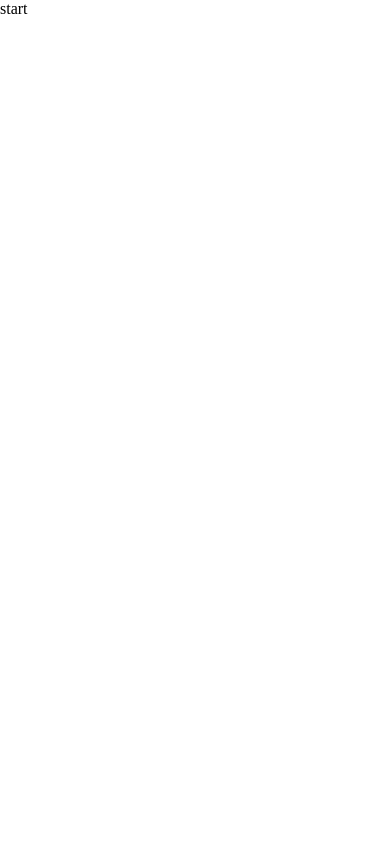
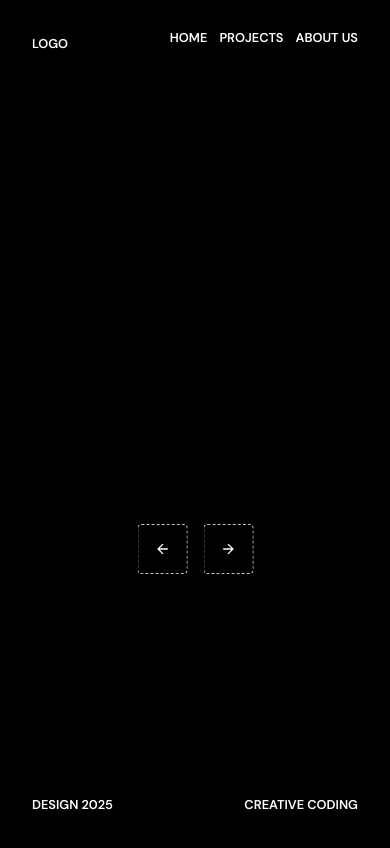
Before and after one commit to freetimezp/usefull-things-401-carousel, a website built with Vite: page index.html in a window 390 px wide. Built offline with nearby package versions, Linux system fonts and the light colour scheme.

Commit message:
02. usefull-things-401-carousel. UI.

```diff
--- a/index.html
+++ b/index.html
@@ -10,7 +10,64 @@
     </head>
 
     <body>
-        start
+        <nav>
+            <div class="logo">
+                <a href="#">Logo</a>
+            </div>
+
+            <div class="nav-links">
+                <a href="#">Home</a>
+                <a href="#">Projects</a>
+                <a href="#">About Us</a>
+            </div>
+        </nav>
+
+        <div class="carousel">
+            <div class="carousel-images"></div>
+        </div>
+
+        <div class="slider-controls">
+            <button class="control-btn prev-btn">
+                <svg
+                    xmlns="https://www.w3.org/2000/svg"
+                    height="24px"
+                    viewBox="0 -960 960 960"
+                    width="24px"
+                    fill="#fff"
+                >
+                    <path d="m313-440 224 224-57 56-320-320 320-320 57 56-224 224h487v80H313Z" />
+                </svg>
+            </button>
+
+            <button class="control-btn next-btn">
+                <svg
+                    xmlns="https://www.w3.org/2000/svg"
+                    height="24px"
+                    viewBox="0 -960 960 960"
+                    width="24px"
+                    fill="#fff"
+                >
+                    <path d="M647-440H160v-80h487L423-744l57-56 320 320-320 320-57-56 224-224Z" />
+                </svg>
+            </button>
+        </div>
+
+        <footer>
+            <p>design 2025</p>
+            <p>creative coding</p>
+        </footer>
+
+        <svg viewBox="0 0 0 0" aria-hidden="true" style="position: absolute; z-index: -1; opacity: 0">
+            <defs>
+                <filter id="blur-matrix">
+                    <feColorMatrix
+                        in="SourceGraphic"
+                        type="matrix"
+                        values="1 0 0 0 0 0 1 0 0 0 0 0 1 0 0 0 0 0 255 -140"
+                    ></feColorMatrix>
+                </filter>
+            </defs>
+        </svg>
 
         <script type="module" src="./src/assets/js/main.js"></script>
     </body>
--- a/src/assets/css/style.css
+++ b/src/assets/css/style.css
@@ -1,3 +1,5 @@
+@import url("https://fonts.googleapis.com/css2?family=DM+Sans:ital,opsz,wght@0,9..40,100..1000;1,9..40,100..1000&display=swap");
+
 * {
     padding: 0;
     margin: 0;
@@ -9,3 +11,173 @@
 a {
     text-decoration: none;
 }
+
+body {
+    font-family: "DM Sans", sans-serif;
+    background-color: #000;
+    color: #fff;
+}
+
+img {
+    width: 100%;
+    height: 100%;
+    object-fit: cover;
+    will-change: transform;
+}
+
+h1 {
+    text-transform: uppercase;
+    font-size: 5rem;
+    letter-spacing: -0.1rem;
+    line-height: 0.85;
+}
+
+p,
+a {
+    color: #fff;
+    text-transform: uppercase;
+    font-size: 0.8rem;
+    font-weight: 550;
+    line-height: 1;
+    display: inline-block;
+}
+
+nav,
+footer {
+    position: fixed;
+    width: 100%;
+    padding: 2rem;
+    display: flex;
+    justify-content: space-between;
+    align-items: flex-start;
+    z-index: 2;
+}
+
+nav .logo {
+    width: 2rem;
+}
+
+nav .nav-links {
+    display: flex;
+    gap: 0.75rem;
+}
+
+footer {
+    bottom: 0;
+}
+
+.carousel {
+    position: relative;
+    width: 100%;
+    height: 100svh;
+    overflow: hidden;
+}
+
+.carousel-images,
+.carousel-images .img {
+    position: absolute;
+    top: 0;
+    left: 0;
+    width: 100%;
+    height: 100%;
+}
+
+.carousel-images .img {
+    will-change: clip-path;
+}
+
+.carousel-images {
+    opacity: 0.85;
+}
+
+.slide-title-container {
+    position: absolute;
+    top: 0;
+    left: 50%;
+    transform: translateX(-50%);
+    width: 40%;
+    height: 100%;
+    display: flex;
+    align-items: center;
+    justify-content: center;
+    pointer-events: none;
+}
+
+.slide-title-container .title {
+    position: relative;
+    text-align: center;
+    filter: url(#blur-matrix) blur(0.25px);
+    -webkit-filter: url(#blur-matrix) blur(0.25px);
+    z-index: 2;
+}
+
+.slide-title-container .title .word {
+    filter: blur(75px);
+    -webkit-filter: blur(75px);
+    will-change: filter, opacity;
+    opacity: 0;
+}
+
+.slider-controls {
+    position: absolute;
+    width: 100%;
+    top: 50%;
+    transform: translateY(-50%);
+    padding: 2rem;
+    display: flex;
+    justify-content: space-between;
+    z-index: 10;
+}
+
+.control-btn {
+    padding: 1.25rem;
+    display: flex;
+    align-items: center;
+    justify-content: center;
+    background-color: transparent;
+    border: 0.075rem dashed rgba(255, 255, 255, 0.75);
+    border-radius: 0.25rem;
+    cursor: pointer;
+    transition: all 0.2s ease-in-out;
+}
+
+.control-btn:hover {
+    background-color: #fff;
+}
+
+.control-btn svg {
+    width: 1.5rem;
+    height: 1.5rem;
+    stroke: #000;
+    transition: fill 0.2s ease-in-out;
+}
+
+.control-btn:hover svg {
+    fill: #000;
+}
+
+@media (max-width: 900px) {
+    h1 {
+        font-size: 3rem;
+    }
+    .slide-title-container {
+        width: 100%;
+        padding: 0 2rem;
+    }
+
+    .slider-controls {
+        top: 65%;
+        width: 50%;
+        left: 50%;
+        transform: translate(-50%, -50%);
+        justify-content: center;
+        gap: 1rem;
+    }
+    .control-btn {
+        padding: 1rem;
+    }
+    .control-btn svg {
+        width: 1rem;
+        height: 1rem;
+    }
+}
```
Also changed, not shown: src/assets/help.txt (+19 -0 lines), 1 other file.
